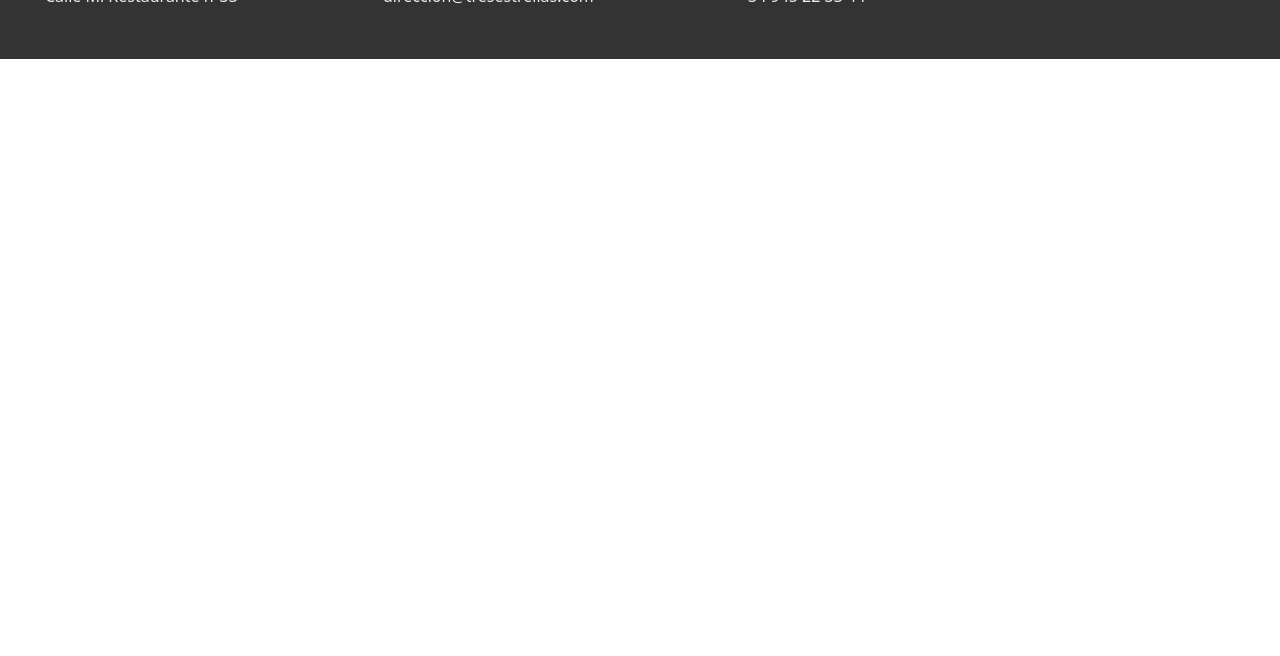
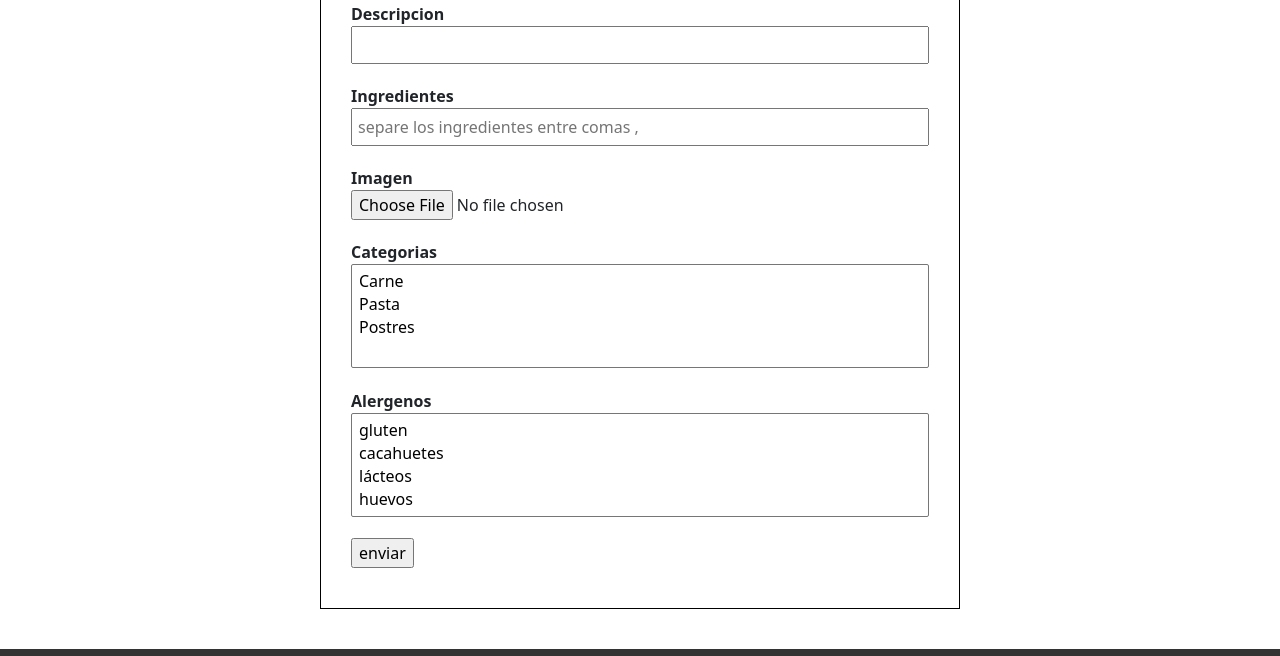
Before and after one commit to cpascualn/GestionObjetos, a plain HTML site: page index.html in a window 1280 px wide. Shown: the part 888-1544 px from the top of the page. Before the commit the page ends 947 px from the top, so only its background shows below. Drawn offline with nearby package versions, Linux system fonts and the light colour scheme.

Commit message:
empezado

```diff
--- a/css/inicio.css
+++ b/css/inicio.css
@@ -194,3 +194,32 @@ ul.slider li:target {
 #b-close {
     width: 60%;
 }
+
+
+.form__wrapper {
+    margin: 40px 0;
+    width: 50%;
+    border: 1px solid black;
+    padding: 10px;
+}
+
+.dishForm {
+    display: grid;
+
+    grid-gap: 10px;
+    padding: 20px;
+}
+
+.form-group {
+    margin-bottom: 10px;
+}
+.form-group label {
+    display: block;
+    font-weight: bold;
+}
+.form-group input[type="text"],
+.form-group textarea,
+.form-group select {
+    width: 100%;
+    padding: 5px;
+}
--- a/index.html
+++ b/index.html
@@ -5,21 +5,18 @@
     <meta charset="UTF-8">
     <meta name="viewport" content="width=device-width, initial-scale=1.0">
     <title>Inicio</title>
+
+
     <link rel="stylesheet" href="css/normalize.css">
     <link rel="stylesheet" href="css/inicio.css">
-        <link
-            href="https://cdn.jsdelivr.net/npm/bootstrap@5.3.2/dist/css/bootstrap.min.css"
-            rel="stylesheet"
-            integrity="sha384-T3c6CoIi6uLrA9TneNEoa7RxnatzjcDSCmG1MXxSR1GAsXEV/Dwwykc2MPK8M2HN"
-            crossorigin="anonymous">
-
+    <link href="https://cdn.jsdelivr.net/npm/bootstrap@5.3.2/dist/css/bootstrap.min.css" rel="stylesheet"
+        integrity="sha384-T3c6CoIi6uLrA9TneNEoa7RxnatzjcDSCmG1MXxSR1GAsXEV/Dwwykc2MPK8M2HN" crossorigin="anonymous">
 </head>
 
 <body>
     <header class="header">
         <div class="header__logo">
-                <a href="#inicio" id="logo"><img src="img/logo.png"
-                        alt="Logo"></a>
+            <a href="#inicio" id="logo"><img src="img/logo.png" alt="Logo"></a>
         </div>
         <nav class="header__nav">
             <ul class="menuu">
@@ -28,13 +25,11 @@
                 <li><a href="#menu" id="menus">Menus</a></li>
                 <li>
                     <div class="dropdown">
-                            <button class="btn btn-secondary dropdown-toggle"
-                                type="button" data-bs-toggle="dropdown"
+                        <button class="btn btn-secondary dropdown-toggle" type="button" data-bs-toggle="dropdown"
                             aria-expanded="false">
                             Restaurantes
                         </button>
-                            <ul class="dropdown-menu dropdown-menu-dark"
-                                id="restaurants">
+                        <ul class="dropdown-menu dropdown-menu-dark" id="restaurants">
                             <!-- <li><a class="dropdown-item active" href="#">Restaurante1</a></li> -->
                         </ul>
                     </div>
@@ -61,6 +56,45 @@
         <div class="listado" id="listado">
 
         </div>
+
+        <div class="form__wrapper">
+            <form action="" method="post" class="dishForm" id="dishForm" enctype="multipart/form-data">
+                <div class="form-group">
+                    <label for="nombre">Nombre</label><input type="text" name="nombre">
+                </div>
+
+                <div class="form-group">
+                    <label for="descripcion">Descripcion</label><input type="text" name="descripcion">
+                </div>
+
+                <div class="form-group">
+                    <label for="ingredientes">Ingredientes</label><input type="text" name="ingredientes" placeholder="separe los ingredientes entre comas , ">
+                </div>
+
+
+                <div class="form-group">
+
+                    <label for="imagen">Imagen</label><input type="file" name="imagen" accept="image/*">
+                </div>
+                <div class="form-group">
+                    <label for="categorias">Categorias</label>
+                    <select name="categorias" id="categorias" size="4" multiple>
+
+                    </select>
+                </div>
+
+                <div class="form-group">
+                    <label for="alergenos">Alergenos</label>
+                    <select name="alergenos" id="alergenos" size="4" multiple>
+
+                    </select>
+                </div>
+
+                <div class="form-group">
+                    <input type="submit" value="enviar">
+                </div>
+            </form>
+        </div>
     </main>
 
     <footer class="footer">
@@ -84,18 +118,14 @@
         </div>
 
         <div class="footer__social">
-                <a href="#" target="_blank" title="Facebook"><img
-                        src="img/icons8-facebook-60.png" alt="Facebook"></a>
-                <a href="#" target="_blank" title="Twitter"><img
-                        src="img/icons8-twitter-60.png" alt="Twitter"></a>
-                <a href="#" target="_blank" title="Instagram"><img
-                        src="img/icons8-instagram-60.png" alt="Instagram"></a>
+            <a href="#" target="_blank" title="Facebook"><img src="img/icons8-facebook-60.png" alt="Facebook"></a>
+            <a href="#" target="_blank" title="Twitter"><img src="img/icons8-twitter-60.png" alt="Twitter"></a>
+            <a href="#" target="_blank" title="Instagram"><img src="img/icons8-instagram-60.png" alt="Instagram"></a>
         </div>
     </footer>
 
     <script type="module" src="js/mvc/RestaurantApp.js"></script>
-        <script
-            src="https://cdn.jsdelivr.net/npm/bootstrap@5.3.2/dist/js/bootstrap.bundle.min.js"
+    <script src="https://cdn.jsdelivr.net/npm/bootstrap@5.3.2/dist/js/bootstrap.bundle.min.js"
         integrity="sha384-C6RzsynM9kWDrMNeT87bh95OGNyZPhcTNXj1NW7RuBCsyN/o0jlpcV8Qyq46cDfL"
         crossorigin="anonymous"></script>
 </body>
--- a/js/mvc/RestaurantApp.js
+++ b/js/mvc/RestaurantApp.js
@@ -37,6 +37,8 @@ const historyActions = {
     },
     closeWindows: () => {
         RestaurantApp.handleCloseWindows();
+    }, chargeFormSelects: () => {
+
     },
 };
 
--- a/js/mvc/RestaurantController.js
+++ b/js/mvc/RestaurantController.js
@@ -90,6 +90,7 @@ class RestaurantController {
             this[VIEW].showCategories(this[MODEL].categories);
             this[VIEW].showDishes(this.RandDishes());
             this[VIEW].loadRestaurants(this[MODEL].restaurants);
+            this[VIEW].showSelectOptions(this[MODEL].categories, this[MODEL].allergens);
         } catch (error) {
 
         }
@@ -179,5 +180,7 @@ class RestaurantController {
     handleCloseWindows = () => {
         this[VIEW].closeWindows();
     }
+
+
 }
 export default RestaurantController;
--- a/js/mvc/RestaurantView.js
+++ b/js/mvc/RestaurantView.js
@@ -8,6 +8,7 @@ class RestaurantView {
 		this.menus = document.getElementById('menus');
 		this.headText = document.getElementById("head_text");
 		this.restaurants = document.getElementById("restaurants");
+		this.dishsForm = document.getElementById("dishForm");
 		this.dishWindows = null;
 	}
 
@@ -411,5 +412,30 @@ class RestaurantView {
 		}
 	}
 
+	showSelectOptions(categories, allergens) {
+
+		const categorias = this.dishsForm.querySelector('#categorias');
+		const alergenos = this.dishsForm.querySelector('#alergenos');
+
+		for (const category of categories) {
+
+			var nuevaOpcion = document.createElement("option");
+
+			nuevaOpcion.value = category.name;
+			nuevaOpcion.textContent = category.name;
+
+			categorias.appendChild(nuevaOpcion);
+		}
+
+		for (const allergen of allergens) {
+			var nuevaOpcion = document.createElement("option");
+
+			nuevaOpcion.value = allergen.name;
+			nuevaOpcion.textContent = allergen.name;
+
+			alergenos.appendChild(nuevaOpcion);
+		}
+	}
+
 }
 export default RestaurantView;
```
Lines whose indentation alone changed are shown as unchanged.
